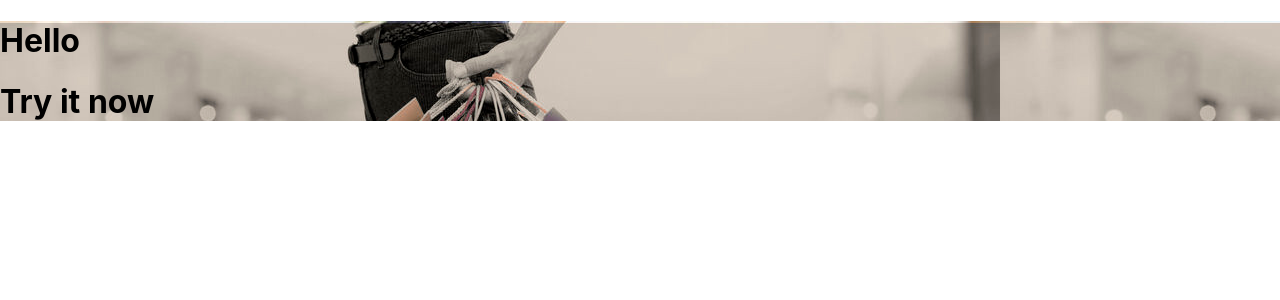
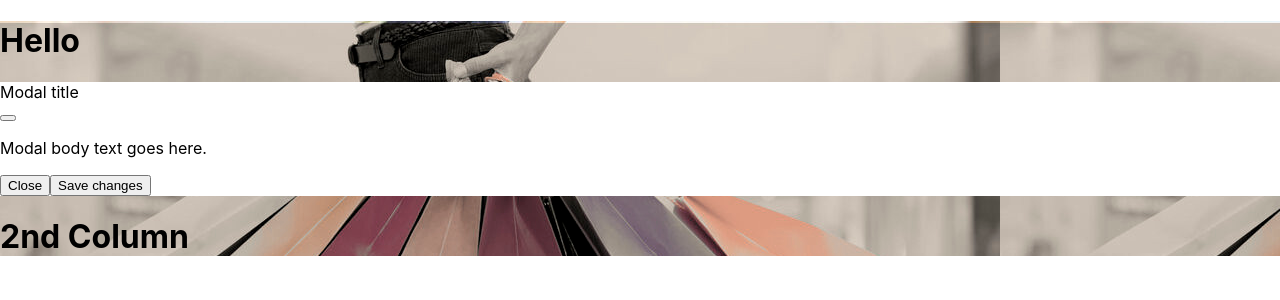
Before and after one commit to Telprata32/fypapp, a React (Create React App) app: page / in a window 1280 px wide. Shown: the top 300 px of the page. Built offline with nearby package versions, Linux system fonts and the light colour scheme.

Commit message:
UI Checkpoint

```diff
--- a/src/App.js
+++ b/src/App.js
@@ -1,5 +1,5 @@
 import shopimg from "./Images/Shopping_edited.jpg";
-import { Container, Row } from "react-bootstrap";
+import { Container, Row, Modal, Button, Col } from "react-bootstrap";
 import "./App.css";
 
 function App() {
@@ -9,7 +9,30 @@ function App() {
         <h1>Hello</h1>
       </Row>
       <Row>
-        <h1>Try it now</h1>
+        <Col
+          md="5"
+          style={{
+            backgroundColor: "white",
+          }}
+        >
+          <Modal.Dialog>
+            <Modal.Header closeButton>
+              <Modal.Title>Modal title</Modal.Title>
+            </Modal.Header>
+
+            <Modal.Body>
+              <p>Modal body text goes here.</p>
+            </Modal.Body>
+
+            <Modal.Footer>
+              <Button variant="secondary">Close</Button>
+              <Button variant="primary">Save changes</Button>
+            </Modal.Footer>
+          </Modal.Dialog>
+        </Col>
+        <Col md="7">
+          <h1>2nd Column</h1>
+        </Col>
       </Row>
     </Container>
   );
```
